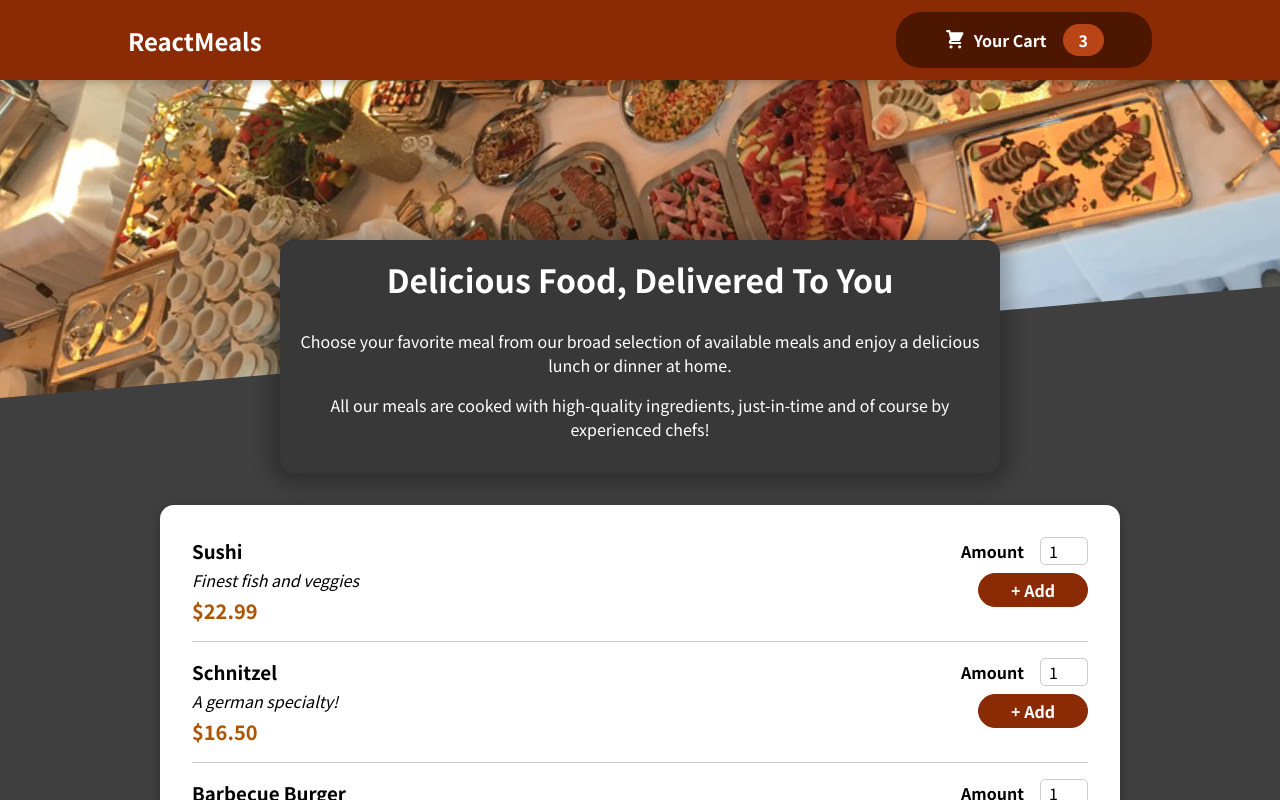
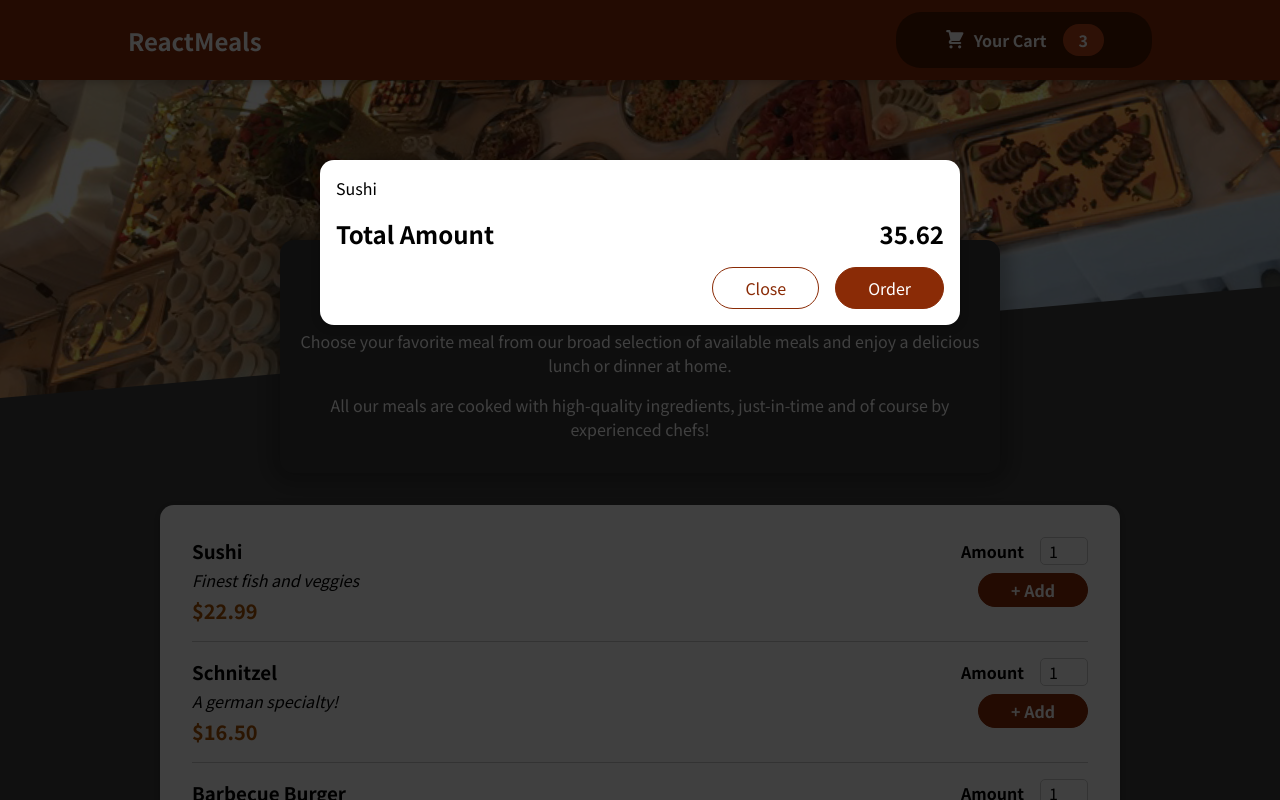
Before and after one commit to sreyom31/React-Food-Order-App, a React (Create React App) app: page / in a window 1280 px wide. Shown: the top 800 px of the page. Built offline with nearby package versions, Linux system fonts and the light colour scheme.

Commit message:
add a modal wrapper component

```diff
--- a/public/index.html
+++ b/public/index.html
@@ -28,6 +28,7 @@
   </head>
   <body>
     <noscript>You need to enable JavaScript to run this app.</noscript>
+    <div id="overlays"></div>
     <div id="root"></div>
     <!--
       This HTML file is a template.
--- a/src/App.js
+++ b/src/App.js
@@ -1,12 +1,14 @@
+import Cart from "./components/Cart/Cart";
 import Header from "./components/Layout/Header";
 import Meals from "./components/Meals/Meals";
 
 function App() {
   return (
     <div>
+      <Cart />
       <Header />
       <main>
-      <Meals />
+        <Meals />
       </main>
     </div>
   );
--- a/src/components/Cart/Cart.js
+++ b/src/components/Cart/Cart.js
@@ -1,3 +1,4 @@
+import Modal from '../UI/Modal';
 import classes from './Cart.module.css';
 
 const Cart = (props) => {
@@ -10,7 +11,7 @@ const Cart = (props) => {
   );
 
   return (
-    <div>
+    <Modal>
       {cartItems}
       <div className={classes.total}>
         <span>Total Amount</span>
@@ -20,7 +21,7 @@ const Cart = (props) => {
         <button className={classes['button--alt']}>Close</button>
         <button className={classes.button}>Order</button>
       </div>
-    </div>
+    </Modal>
   );
 };
 
--- /dev/null
+++ b/src/components/UI/Modal.js
@@ -0,0 +1,32 @@
+import { Fragment } from 'react';
+import { createPortal } from 'react-dom/cjs/react-dom.development';
+
+import classes from './Modal.module.css';
+
+const Backdrop = (props) => {
+  return <div className={classes.backdrop} />;
+};
+
+const ModalOverlay = (props) => {
+  return (
+    <div className={classes.modal}>
+      <div className={classes.content}>{props.children}</div>
+    </div>
+  );
+};
+
+const portalElement = document.getElementById('overlays');
+
+const Modal = (props) => {
+  return (
+    <Fragment>
+      { createPortal(<Backdrop />, portalElement)}
+      {createPortal(
+        <ModalOverlay>{props.children}</ModalOverlay>,
+        portalElement
+      )}
+    </Fragment>
+  );
+};
+
+export default Modal;
--- /dev/null
+++ b/src/components/UI/Modal.module.css
@@ -0,0 +1,40 @@
+.backdrop {
+    position: fixed;
+    top: 0;
+    left: 0;
+    width: 100%;
+    height: 100vh;
+    z-index: 20;
+    background-color: rgba(0, 0, 0, 0.75);
+  }
+
+  .modal {
+    position: fixed;
+    top: 20vh;
+    left: 5%;
+    width: 90%;
+    background-color: white;
+    padding: 1rem;
+    border-radius: 14px;
+    box-shadow: 0 2px 8px rgba(0, 0, 0, 0.25);
+    z-index: 30;
+    animation: slide-down 300ms ease-out forwards;
+  }
+
+  @media (min-width: 768px) {
+    .modal {
+      width: 40rem;
+      left: calc(50% - 20rem);
+    }
+  }
+
+  @keyframes slide-down {
+    from {
+      opacity: 0;
+      transform: translateY(-3rem);
+    }
+    to {
+      opacity: 1;
+      transform: translateY(0);
+    }
+  }
```
